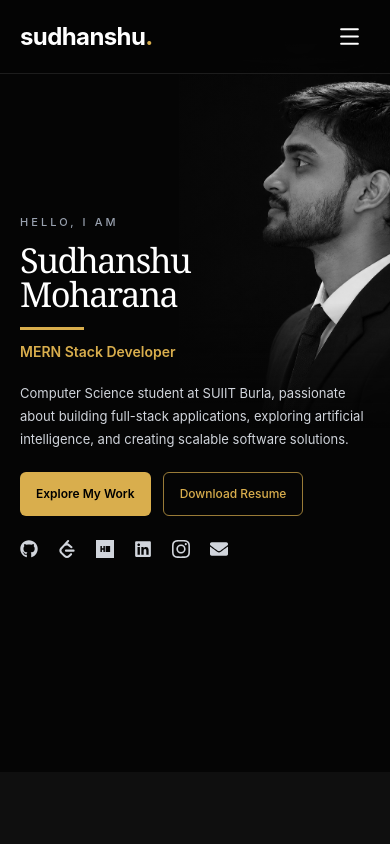
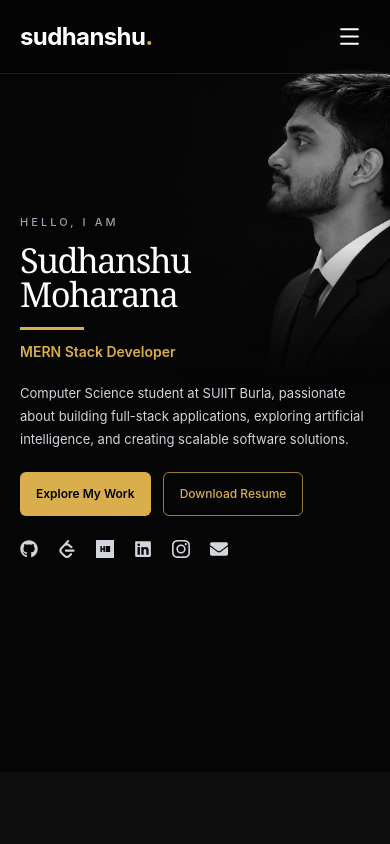
Before and after one commit to MoharanaSudhanshu/portfolio, a React (Vite) app: page / in a window 390 px wide. Shown: the top 844 px of the page. Built offline with nearby package versions, Linux system fonts and the light colour scheme.

Commit message:
Refactor Hero component layout and styles

```diff
--- a/src/components/Hero.jsx
+++ b/src/components/Hero.jsx
@@ -1,4 +1,3 @@
-
 import { motion } from "framer-motion";
 import { TypeAnimation } from "react-type-animation";
 import { Link } from "react-scroll";
@@ -56,15 +55,14 @@ function Hero() {
       id="home"
       className="
         relative isolate flex items-center
-        min-h-[calc(100vh-72px)]
+        overflow-hidden bg-[#050505] text-white
         min-h-[calc(100svh-72px)]
-        overflow-hidden
-        bg-[#050505] text-white
-        py-10 sm:py-14
+        py-8
+        sm:py-12
         lg:min-h-screen lg:py-20
       "
     >
-      {/* MOBILE PORTRAIT */}
+      {/* MOBILE BACKGROUND PORTRAIT */}
       <div
         className="
           absolute inset-0 -z-10
@@ -78,46 +76,46 @@ function Hero() {
           alt=""
           className="
             absolute right-0
-            top-[38px]
-            h-[390px] w-[54%]
+            top-[30px]
+            h-[350px] w-[55%]
             object-cover
             object-[65%_center]
-            grayscale opacity-100
-            sm:top-[42px]
-            sm:h-[430px] sm:w-[50%]
+            grayscale
+            sm:top-[35px]
+            sm:h-[390px] sm:w-[50%]
           "
           style={{
             maskImage:
-              "linear-gradient(to bottom, black 0%, black 68%, transparent 100%)",
+              "linear-gradient(to bottom, black 0%, black 62%, transparent 100%)",
             WebkitMaskImage:
-              "linear-gradient(to bottom, black 0%, black 68%, transparent 100%)",
+              "linear-gradient(to bottom, black 0%, black 62%, transparent 100%)",
           }}
         />
 
-        {/* Smooth transition between portrait and text */}
+        {/* BLEND IMAGE WITH CONTENT */}
         <div
           className="
             absolute inset-0
             bg-gradient-to-r
             from-[#050505] from-0%
-            via-[#050505]/75 via-40%
-            to-transparent to-80%
+            via-[#050505]/65 via-45%
+            to-transparent to-85%
           "
         />
 
-        {/* Fade to the exact same black at the bottom */}
+        {/* KEEP THE BOTTOM COLOR CONSISTENT */}
         <div
           className="
             absolute inset-0
             bg-gradient-to-b
-            from-transparent from-0%
-            via-transparent via-50%
-            to-[#050505] to-85%
+            from-transparent
+            via-transparent
+            to-[#050505]
           "
         />
       </div>
 
-      {/* DESKTOP PORTRAIT */}
+      {/* DESKTOP BACKGROUND PORTRAIT */}
       <div
         className="
           pointer-events-none
@@ -145,17 +143,19 @@ function Hero() {
             absolute inset-0
             bg-gradient-to-r
             from-[#050505]
-            via-[#050505]/25
+            via-[#050505]/20
             to-transparent
           "
         />
       </div>
 
-      {/* CONTENT */}
+      {/* HERO CONTENT */}
       <div
         className="
-          relative mx-auto w-full max-w-[1500px]
-          px-5 sm:px-10
+          relative mx-auto w-full
+          max-w-[1500px]
+          px-5
+          sm:px-10
           lg:px-16 xl:px-20
         "
       >
@@ -174,8 +174,9 @@ function Hero() {
           <p
             className="
               mb-3
-              text-[11px] font-medium uppercase
-              tracking-[0.28em] text-gray-400
+              text-[11px] font-medium
+              uppercase tracking-[0.28em]
+              text-gray-400
               sm:mb-4 sm:text-sm
               sm:tracking-[0.4em]
             "
@@ -200,20 +201,22 @@ function Hero() {
             Moharana
           </h1>
 
-          {/* GOLD ACCENT */}
+          {/* GOLD LINE */}
           <div
             className="
               mt-4 mb-3
-              h-[3px] w-16 bg-[#D9AE4D]
+              h-[3px] w-16
+              bg-[#D9AE4D]
               sm:mt-6 sm:mb-4 sm:w-20
             "
           />
 
-          {/* ROLE */}
+          {/* ANIMATED ROLE */}
           <div
             className="
               min-h-[24px]
-              text-sm font-semibold text-[#D9AE4D]
+              text-sm font-semibold
+              text-[#D9AE4D]
               sm:min-h-[30px] sm:text-lg
               lg:text-xl
             "
@@ -252,10 +255,11 @@ function Hero() {
             software solutions.
           </p>
 
-          {/* BUTTONS */}
+          {/* ACTION BUTTONS */}
           <div
             className="
-              mt-5 flex flex-wrap items-center gap-3
+              mt-5 flex flex-wrap
+              items-center gap-3
               sm:mt-7 sm:gap-4
             "
           >
@@ -301,8 +305,9 @@ function Hero() {
           {/* SOCIAL LINKS */}
           <div
             className="
-              mt-6 flex flex-wrap items-center
-              gap-5 text-lg text-gray-300
+              mt-6 flex flex-wrap
+              items-center gap-5
+              text-lg text-gray-300
               sm:mt-8 sm:gap-6 sm:text-xl
               lg:text-2xl
             "
```
